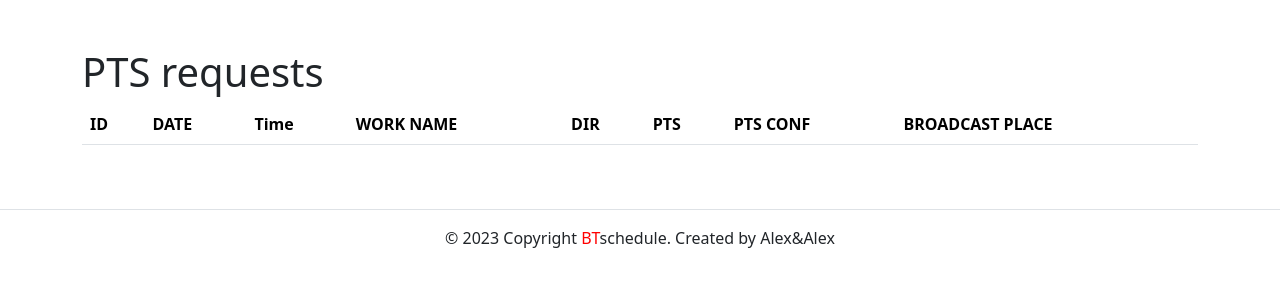
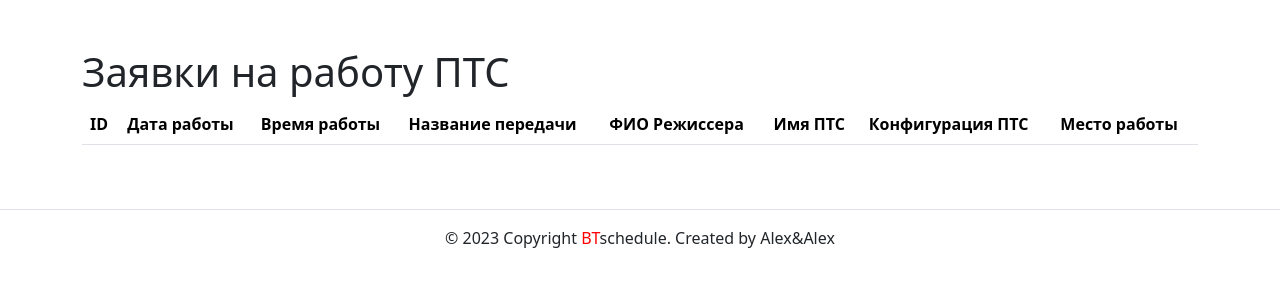
Before and after one commit to Gollum959/Schedule, a Django app: page / in a window 1280 px wide. Shown: the part 56-356 px from the top of the page. Run offline with Django 3.2, Linux system fonts and the light colour scheme; the visitor is signed in with stand-in values (Sample User, id 1); data that the repository does not hold is empty; some libraries are stand-ins or nearby versions.

Commit message:
modified:   schedule/templates/pts_requests/list_requests.html

```diff
--- a/schedule/templates/pts_requests/list_requests.html
+++ b/schedule/templates/pts_requests/list_requests.html
@@ -1,41 +1,41 @@
-{% extends 'base.html' %} {% block content %}
+{% extends 'base.html' %}
+{% block content %}
 <div class="container py-5">
-  <h1>PTS requests</h1>
+  <h1>Заявки на работу ПТС</h1>
   <table class="table table-hover">
     <thead>
       <tr>
         <th scope="col">ID</th>
-        <th scope="col">DATE</th>
-        <th scope="col">Time</th>
-        <th scope="col">WORK NAME</th>
-        <th scope="col">DIR</th>
-        <th scope="col">PTS</th>
-        <th scope="col">PTS CONF</th>
-        <th scope="col">BROADCAST PLACE</th>
+        <th scope="col">Дата работы</th>
+        <th scope="col">Время работы</th>
+        <th scope="col">Название передачи</th>
+        <th scope="col">ФИО Режиссера</th>
+        <th scope="col">Имя ПТС</th>
+        <th scope="col">Конфигурация ПТС</th>
+        <th scope="col">Место работы</th>
       </tr>
     </thead>
-
     {% for request in ptsrequest_list %}
       <tbody>
         <tr>
           <th scope="row">
             <a href="{% url 'pts_requests:request_detail' request.pk %}">
-            {{request.pk}}</a
-          >
+              {{request.pk}}
+            </a>
           </th>
           <td>{{ request.broadcast_start_date|date:'d E Y' }}</td>
           <td>{{ request.broadcast_start_date|date:'hh:mm' }}</td>
-        <td>WORKNAME</td>
+          <td>НЕТ ПОЛЯ</td>
           <td>{{ request.author.get_full_name }}</td>
           <td>{{ request.pts_name.name }}</td>
           <td>{{ request.pts_cfg.name }}</td>
           <td>{{ request.place.name }}</td>
         </tr>
       </tbody>
-
       {% comment %} {% if not forloop.last %}
       <hr />
-    {% endif %} {% endcomment %} {% endfor %}
+      {% endif %} {% endcomment %}
+    {% endfor %}
   </table>
 </div>
 {% endblock %}
```
Lines whose indentation alone changed are shown as unchanged.
